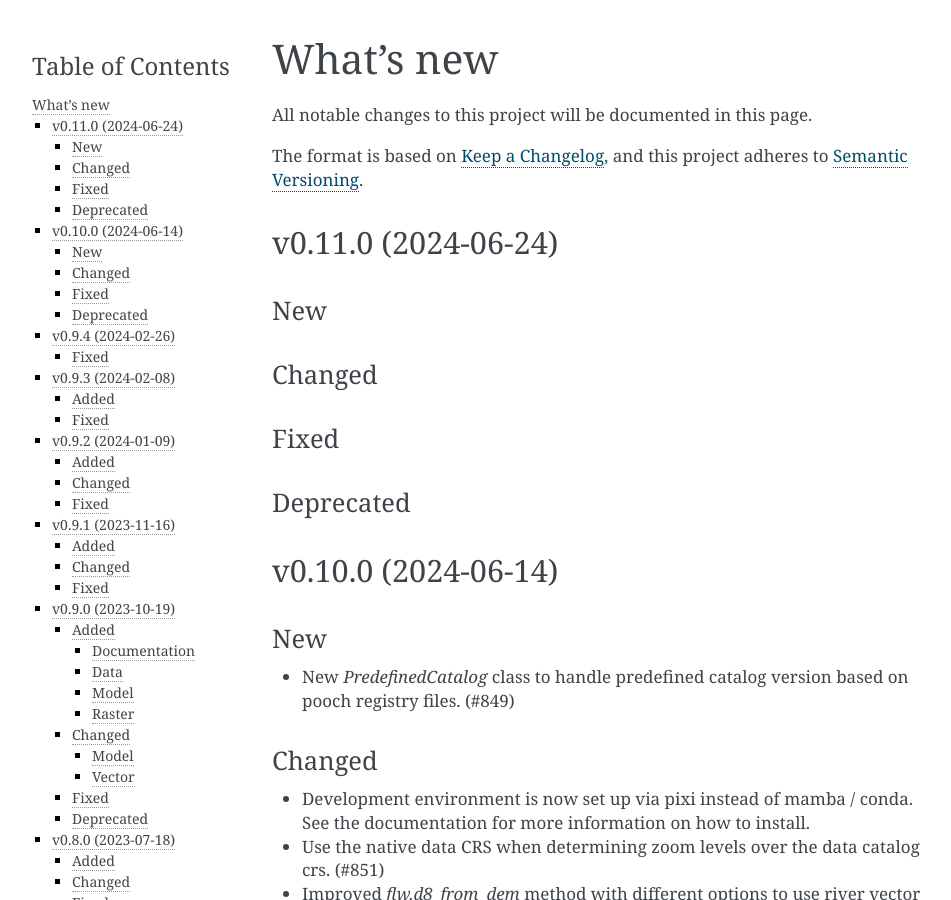
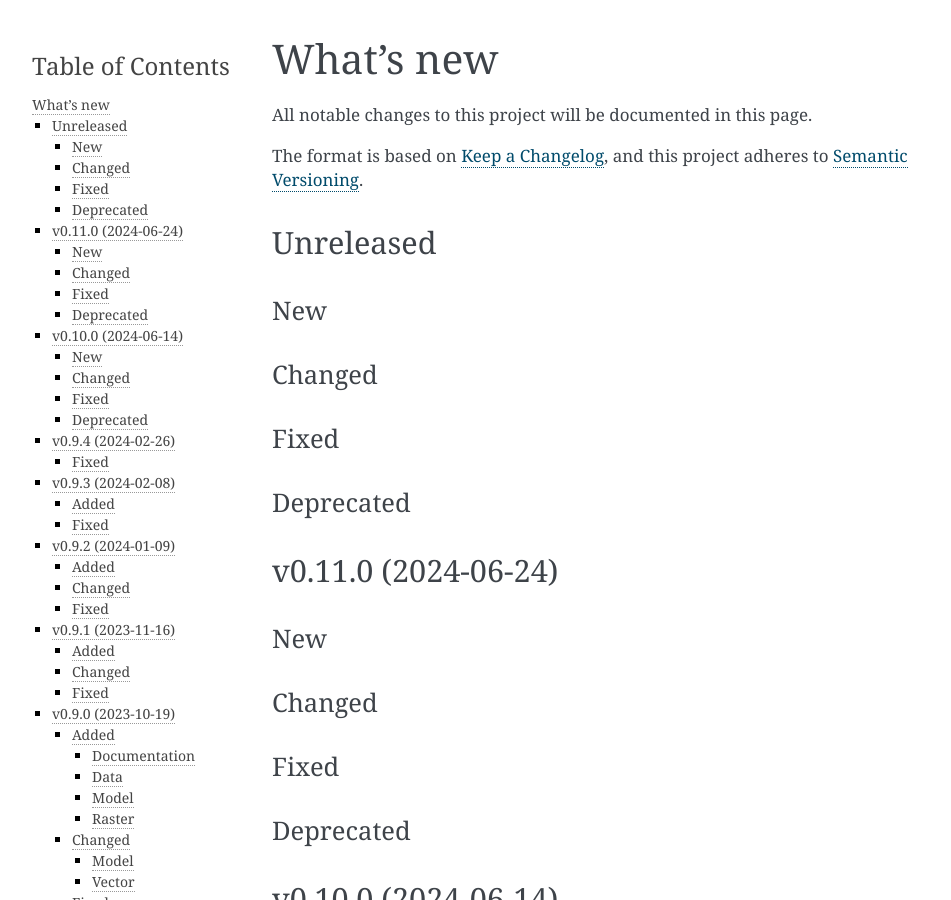
Before and after one commit to savente93/ci-playground, a Sphinx documentation site: the page built from docs/changelog.rst, in a window 1280 px wide and 900 px high. Shown: the whole window, without its empty margins (148-1099 px from the left). Built offline with Sphinx 7.4.7, drawn with Linux system fonts in a browser that asks for light colours.

Commit message:
update changelog.rst with unreleased header

```diff
--- a/docs/changelog.rst
+++ b/docs/changelog.rst
@@ -5,6 +5,22 @@ All notable changes to this project will be documented in this page.
 
 The format is based on `Keep a Changelog`_, and this project adheres to
 `Semantic Versioning`_.
+
+
+Unreleased
+==========
+
+New
+---
+
+Changed
+-------
+
+Fixed
+-----
+
+Deprecated
+----------
 
 v0.11.0 (2024-06-24)
 ====================
```
Also changed, not shown: 1 other file.
